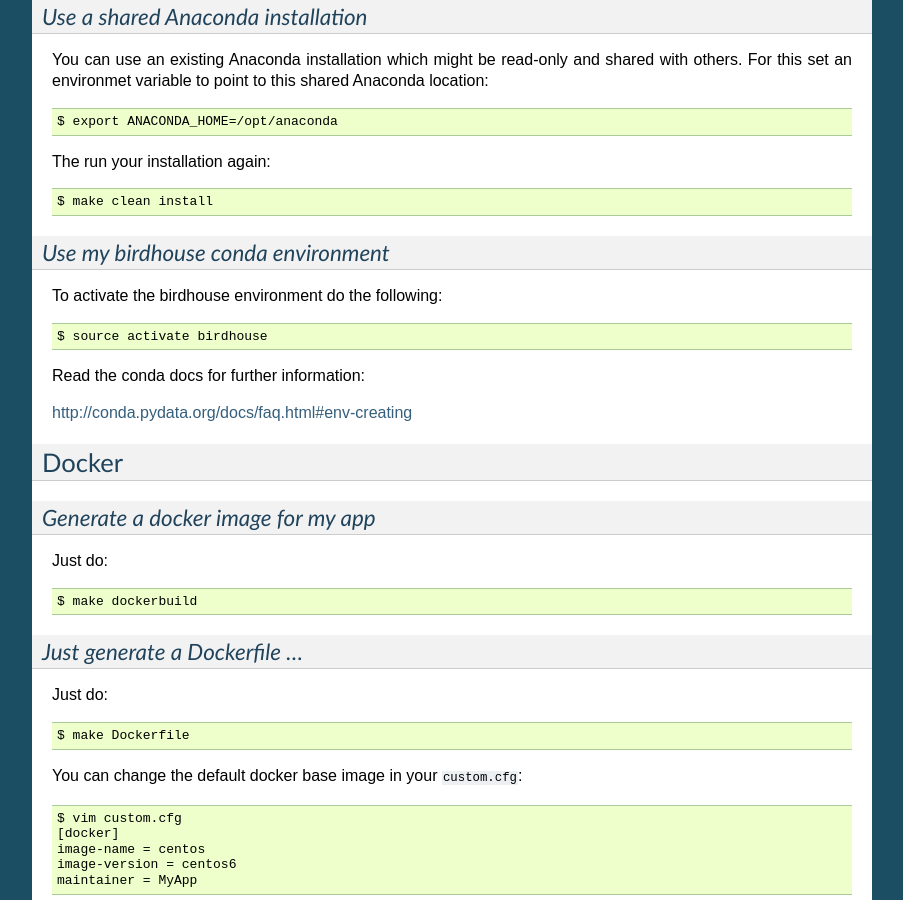
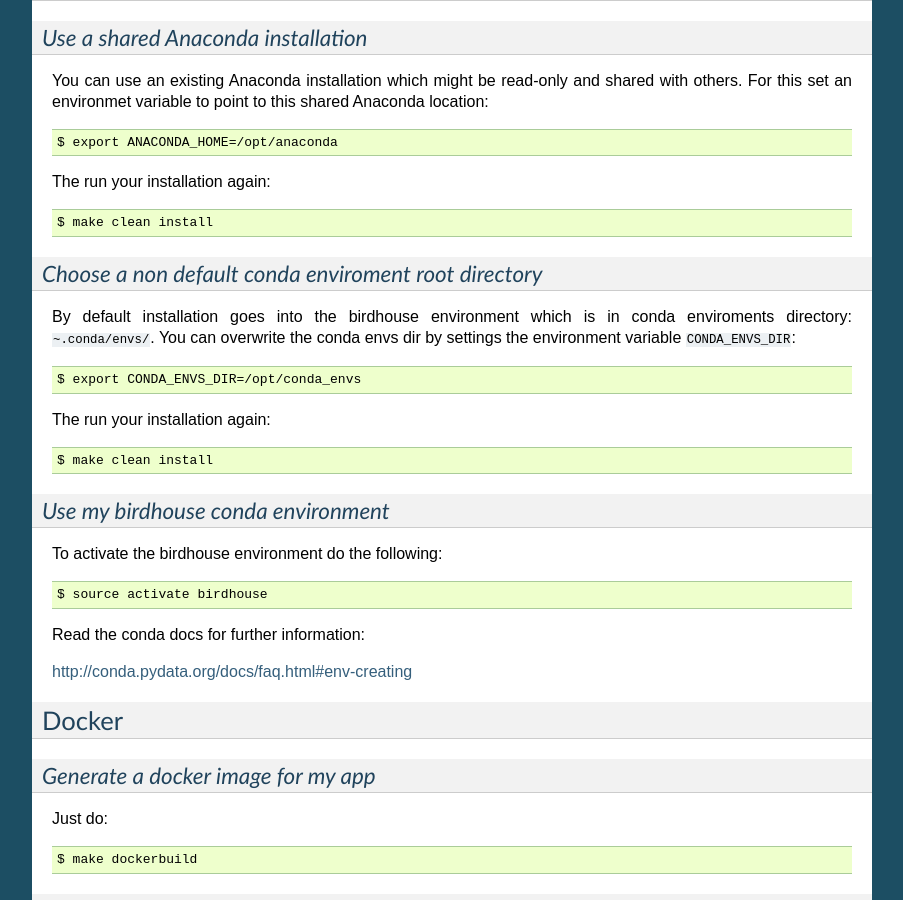
Before and after one commit to bird-house/birdhousebuilder.bootstrap, a Sphinx documentation site: the page built from docs/source/examples.rst, in a window 1280 px wide and 900 px high, scrolled down 2622 px. Shown: the whole window, without its empty margins (198-1101 px from the left). Built offline with Sphinx 7.4.7, drawn with Linux system fonts in a browser that asks for light colours; some of the changed text lies outside the part shown.

Commit message:
update docs

```diff
--- a/docs/source/examples.rst
+++ b/docs/source/examples.rst
@@ -138,6 +138,17 @@
 
    $ make clean install
 
+*Choose a non default conda enviroment root directory*
+------------------------------------------------------
+
+By default installation goes into the birdhouse environment which is in conda enviroments directory: ``~.conda/envs/``. You can overwrite the conda envs dir by settings the environment variable ``CONDA_ENVS_DIR``::
+
+   $ export CONDA_ENVS_DIR=/opt/conda_envs
+
+The run your installation again::
+
+   $ make clean install
+
 *Use my birdhouse conda environment*
 ------------------------------------
 
```
